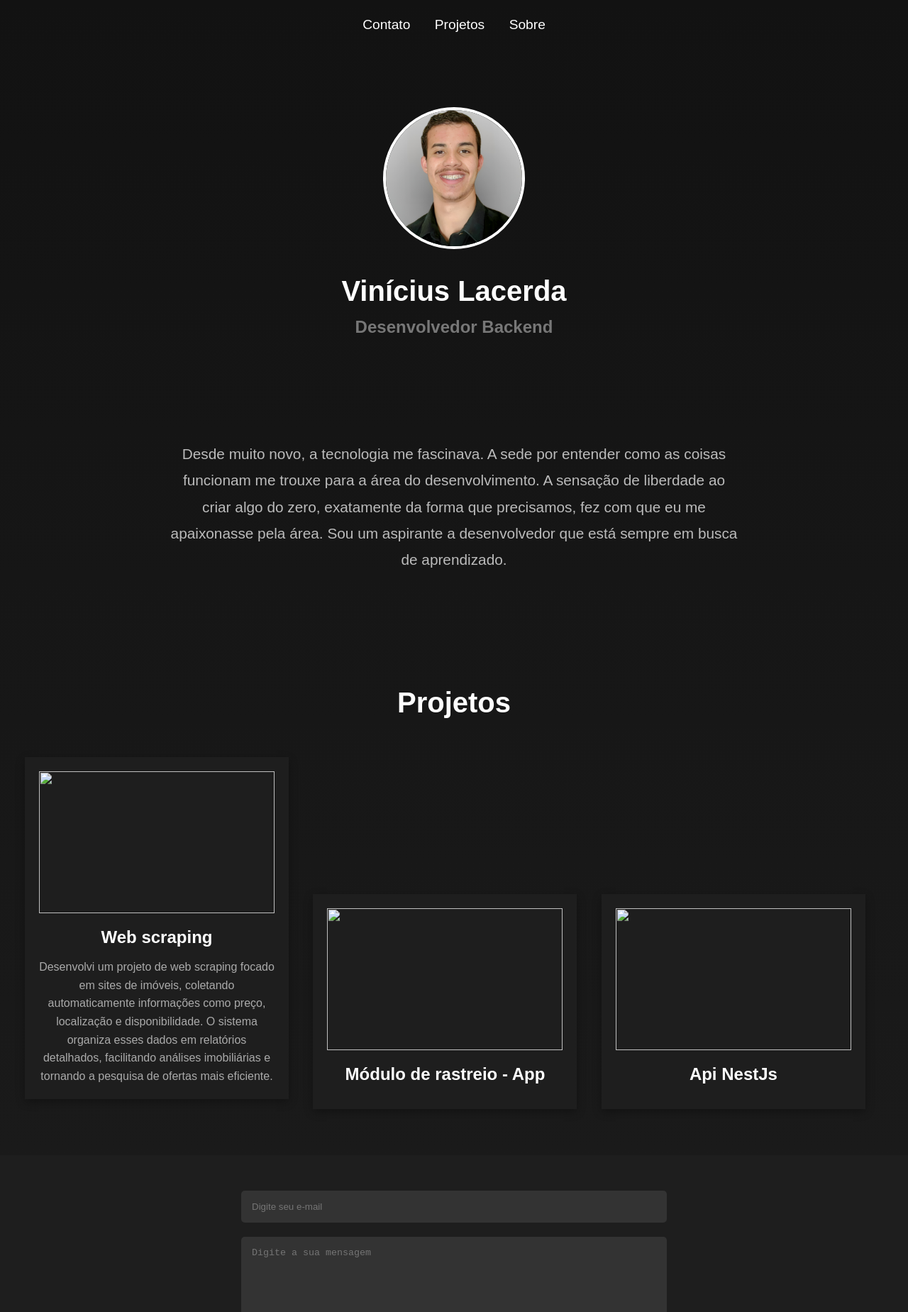
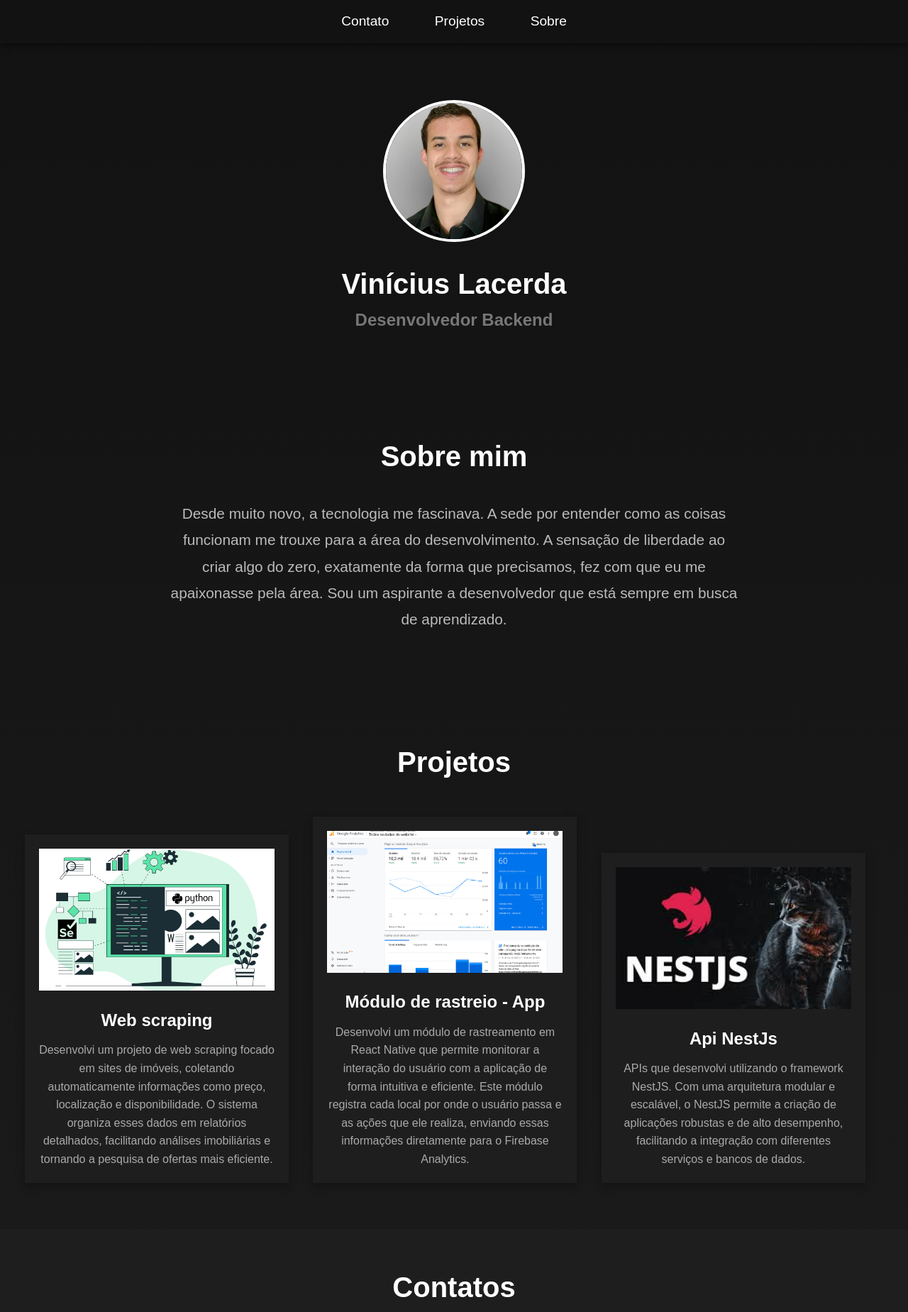
Before and after one commit to isPixel/portifolio-frontend, a plain HTML site: page index.html in a window 1280 px wide. Shown: the top 1849 px of the page at 71% size. Drawn offline with Linux system fonts and the light colour scheme.

Commit message:
finalizado

```diff
--- a/index.css
+++ b/index.css
@@ -12,38 +12,46 @@ body {
   background-image: linear-gradient(180deg, #121212, #1c1c1c);
 }
 
-/* Header */
+
 header {
-  background-color: transparent;
-  padding: 20px;
-  text-align: center;
+  background-color: rgba(18, 18, 18, 0.8);
+  padding: 15px 20px;
+  box-shadow: 0 2px 10px rgba(0, 0, 0, 0.5);
 }
 
-header h1 {
-  color: #fff;
-  font-size: 3em;
-  font-weight: bold;
-}
 
-header p {
-  color: #aaa;
-  font-size: 1.2em;
-  margin-top: 10px;
+nav {
+  display: flex;
+  justify-content: center;
 }
 
 nav a {
   color: #fff;
   text-decoration: none;
-  margin: 0 15px;
+  margin: 0 20px;
   font-size: 1.2em;
-  transition: color 0.3s ease;
+  padding: 10px;
+  border-radius: 5px;
+  transition: background-color 0.3s ease, color 0.3s ease;
 }
 
 nav a:hover {
-  color: #ffcc00;
+  background-color: #ffcc00;
+  color: #333;
 }
 
-/* Perfil */
+
+@media (max-width: 768px) {
+  nav {
+    text-align: center;
+  }
+  nav a {
+    margin: 0 10px;
+    font-size: 1em;
+    padding: 8px;
+  }
+}
+
 #perfil {
   text-align: center;
   margin: 80px 0;
--- a/index.html
+++ b/index.html
@@ -9,9 +9,16 @@
   <body>
     <header>
       <nav>
-        <a href="#">Contato</a>
-        <a href="#">Projetos</a>
-        <a href="#">Sobre</a>
+        <div class="menu-toggle" id="mobile-menu">
+          <span class="bar"></span>
+          <span class="bar"></span>
+          <span class="bar"></span>
+        </div>
+        <div class="nav-links" id="nav-links">
+          <a href="#contato">Contato</a>
+          <a href="#projetos">Projetos</a>
+          <a href="#sobre">Sobre</a>
+        </div>
       </nav>
     </header>
 
@@ -23,13 +30,14 @@
     </div>
 
     <div id="sobre">
+      <h2 class="titulos-sessao">Sobre mim</h2>
       <p>Desde muito novo, a tecnologia me fascinava. A sede por entender como as coisas funcionam me trouxe para a área do desenvolvimento. A sensação de liberdade ao criar algo do zero, exatamente da forma que precisamos, fez com que eu me apaixonasse pela área. Sou um aspirante a desenvolvedor que está sempre em busca de aprendizado.</p>
     </div>
 
     <div id="projetos">
       <h2 class="titulos-sessao">Projetos</h2>
       <div class="projetos-box">
-        <img class="projetos-box-foto" src="images/"/>
+        <img class="projetos-box-foto" src="images/project-webscraping.jpg"/>
         <h3>Web scraping</h3>
         <p>Desenvolvi um projeto de web scraping focado em sites de imóveis, coletando automaticamente informações como preço, localização e disponibilidade. O sistema organiza esses dados em relatórios detalhados, facilitando análises imobiliárias e tornando a pesquisa de ofertas mais eficiente.
 
@@ -37,19 +45,20 @@
       </div>
 
       <div class="projetos-box">
-         <img class="projetos-box-foto" src=""/>
+         <img class="projetos-box-foto" src="images/project-rastreio.jpg"/>
          <h3>Módulo de rastreio - App</h3>
-         <p></p>
+         <p>Desenvolvi um módulo de rastreamento em React Native que permite monitorar a interação do usuário com a aplicação de forma intuitiva e eficiente. Este módulo registra cada local por onde o usuário passa e as ações que ele realiza, enviando essas informações diretamente para o Firebase Analytics.</p>
        </div>
 
       <div class="projetos-box">
-         <img class="projetos-box-foto" src=""/>
+         <img class="projetos-box-foto" src="images/project-apisNestJs.jpg"/>
          <h3>Api NestJs</h3>
-         <p></p>
+         <p>APIs que desenvolvi utilizando o framework NestJS. Com uma arquitetura modular e escalável, o NestJS permite a criação de aplicações robustas e de alto desempenho, facilitando a integração com diferentes serviços e bancos de dados.</p>
        </div>
     </div>
 
     <div id="contato">
+      <h2 class="titulos-sessao">Contatos</h2>
       <form action="">
         <input type="email" placeholder="Digite seu e-mail"/>
         <textarea rows="8" cols="40" placeholder="Digite a sua mensagem"></textarea>
```
Also changed, not shown: images/project-apisNestJs.jpg (added), images/project-rastreio.jpg (added), images/project-webscraping.jpg (added).
